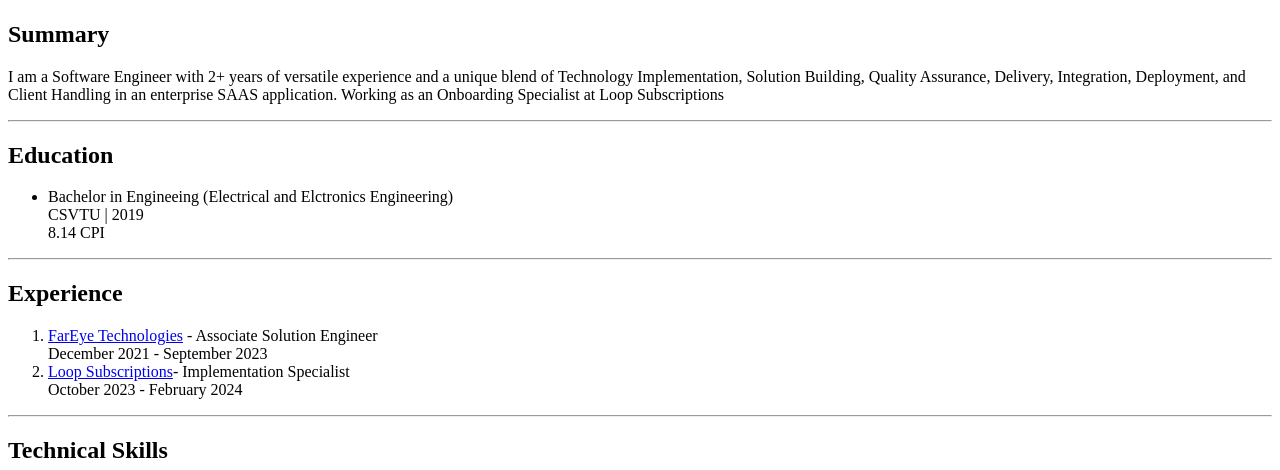
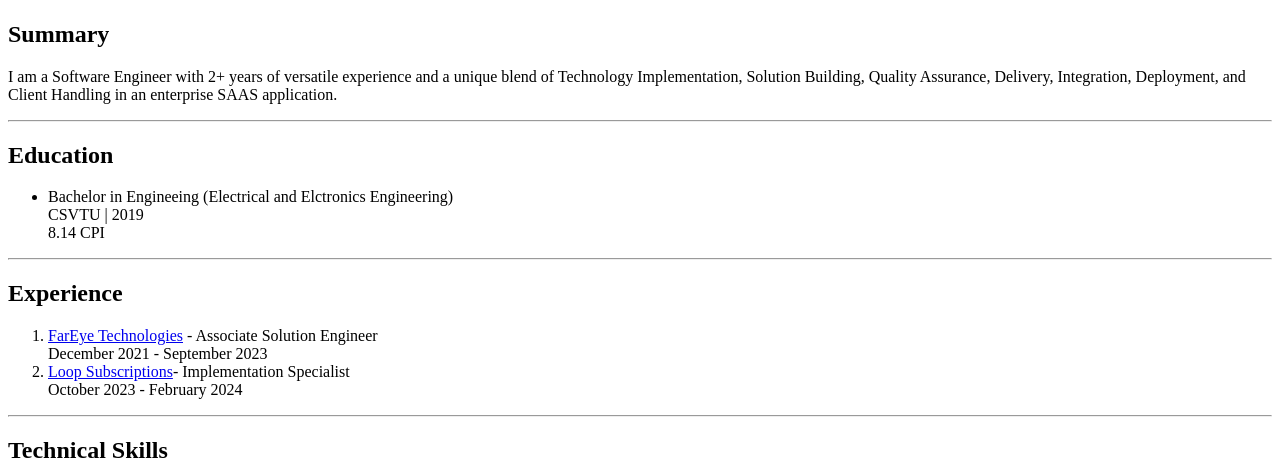
Before and after one commit to devinabaghmar/Online-Resume, a plain HTML site: page index.html in a window 1280 px wide. Shown: the part 330-800 px from the top of the page. Drawn offline with Linux system fonts and the light colour scheme.

Commit message:
Update index.html

```diff
--- a/index.html
+++ b/index.html
@@ -12,7 +12,7 @@
     <h2>Summary</h2>
     <p>I am a Software Engineer with 2+ years of versatile experience and a unique blend of Technology Implementation,
         Solution Building, Quality Assurance, Delivery, Integration, Deployment, and Client Handling in an enterprise SAAS
-        application. Working as an Onboarding Specialist at Loop Subscriptions
+        application.
     </p>
     <hr />
     <h2>Education</h2>
```
